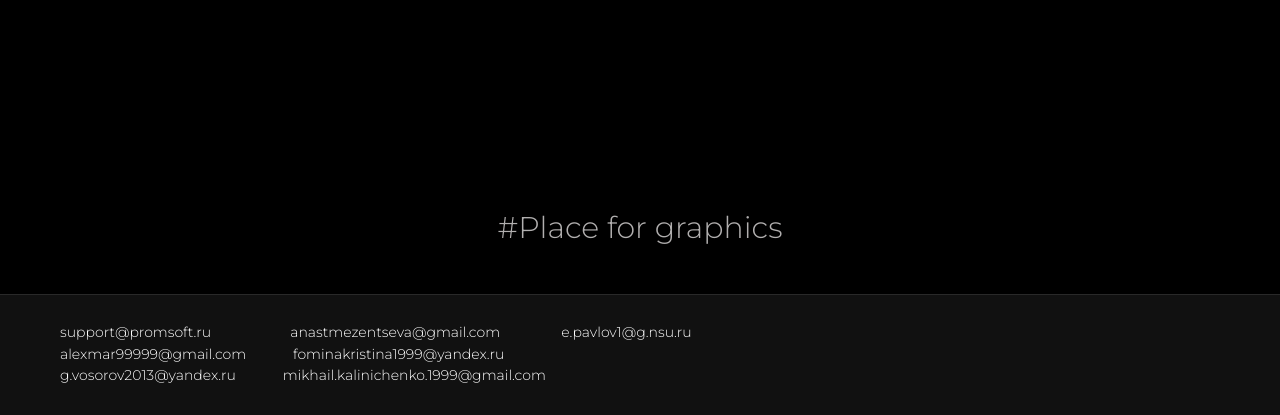
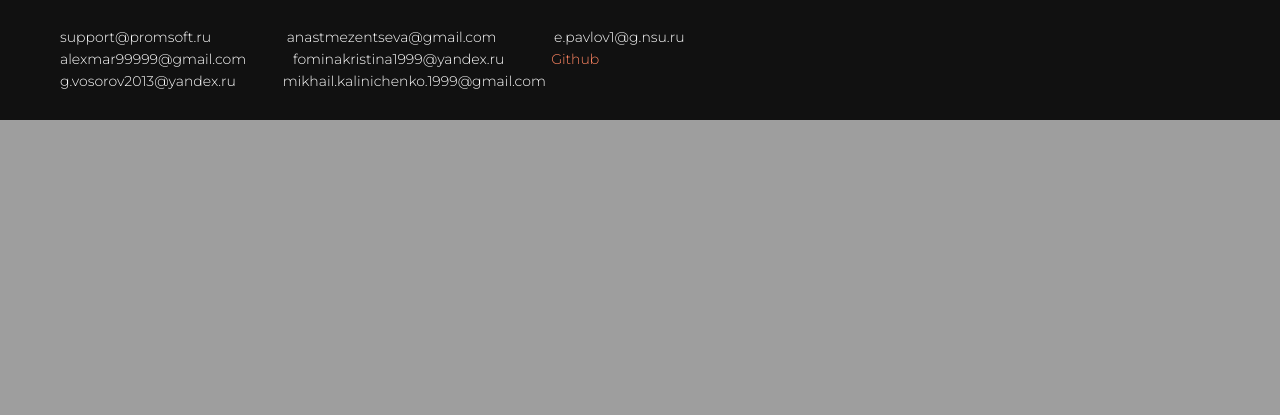
Before and after one commit to comptech-winter-school/coup-prediction, a Django app: template CoupPrediction/CoupPredictionApp/templates/CoupPredictionApp/main.html in a window 1280 px wide. Shown: the part 1166-1581 px from the top of the page. After the commit the page ends 1286 px from the top, so only its background shows below. Run offline with Django 3.2, Linux system fonts and the light colour scheme; the template is opened without the code that fills it, so the values that code supplies are empty.

Commit message:
place for graphics was deleted

```diff
--- a/CoupPrediction/CoupPredictionApp/templates/CoupPredictionApp/Review.html
+++ b/CoupPrediction/CoupPredictionApp/templates/CoupPredictionApp/Review.html
@@ -113,7 +113,7 @@
                             <div class="t345-text__wrapper">
                                 <div class="t345-text t-descr t-descr_xxs" style="color:#ffffff;">
                                     <strong>﻿</strong><span style="color: rgb(252, 249, 249);">support@promsoft.ru&nbsp;&nbsp;&nbsp;&nbsp;&nbsp;&nbsp;&nbsp;&nbsp;&nbsp;&nbsp;&nbsp;&nbsp;&nbsp;anastmezentseva@gmail.com&nbsp;&nbsp;&nbsp;&nbsp;&nbsp;&nbsp;&nbsp;&nbsp;&nbsp;e.pavlov1@g.nsu.ru</span><br><span
-                                        style="color: rgb(252, 249, 249);">alexmar99999@gmail.com&nbsp;&nbsp;&nbsp;&nbsp;&nbsp;&nbsp;&nbsp;fominakristina1999@yandex.ru</span><br><span
+                                        style="color: rgb(252, 249, 249);">alexmar99999@gmail.com&nbsp;&nbsp;&nbsp;&nbsp;&nbsp;&nbsp;&nbsp;fominakristina1999@yandex.ru&nbsp;&nbsp;&nbsp;&nbsp;&nbsp;&nbsp;&nbsp;&nbsp;&nbsp; <a href="https://github.com/comptech-winter-school/coup-prediction">Github</a></span><br><span
                                         style="color: rgb(252, 249, 249);">g.vosorov2013@yandex.ru&nbsp;&nbsp;&nbsp;&nbsp;&nbsp;&nbsp;&nbsp;mikhail.kalinichenko.1999@gmail.com</span>
                                 </div>
                             </div>
--- a/CoupPrediction/CoupPredictionApp/templates/CoupPredictionApp/index.html
+++ /dev/null
@@ -1,3 +0,0 @@
-{% autoescape off %}
-    {{ plot_div }}
-{% endautoescape %}
--- a/CoupPrediction/CoupPredictionApp/templates/CoupPredictionApp/main.html
+++ b/CoupPrediction/CoupPredictionApp/templates/CoupPredictionApp/main.html
@@ -129,19 +129,7 @@
             </div>
         </div>
     </div>
-    <div id="rec276544754" class="r t-rec t-rec_pt_210 t-rec_pb_45"
-         style="padding-top:210px;padding-bottom:45px;background-color:#000000; " data-record-type="127"
-         data-bg-color="#000000" data-animationappear="off"><!-- T119 -->
-        <div class="t119">
-            <div class="t-container ">
-                <div class="t-col t-col_8 t-prefix_2">
-                    <div class="t119__preface t-descr" style="opacity:0.70;" field="text"><p
-                            style="text-align: center;"><span
-                            style="color: rgb(252, 249, 249);">#Place for graphics</span></p></div>
-                </div>
-            </div>
-        </div>
-    </div>
+
     <div id="rec276539947" class="r t-rec" style="background-color:#111111; " data-animationappear="off"
          data-record-type="345" data-bg-color="#111111"><!-- T345 -->
         <div class="t345" id="footer_276539947">
@@ -150,11 +138,10 @@
                     <div class="t345-col t-col t-col_12">
                         <div class="t345-content">
                             <div class="t345-text__wrapper">
-                                <div class="t345-text t-descr t-descr_xxs" style="color:#ffffff;">support@promsoft.ru&nbsp;
-                                    &nbsp; &nbsp; &nbsp; &nbsp; &nbsp; &nbsp; &nbsp; &nbsp; &nbsp;&nbsp;&nbsp;&nbsp;anastmezentseva@gmail.com&nbsp;
-                                    &nbsp; &nbsp; &nbsp; &nbsp; &nbsp; &nbsp; &nbsp; &nbsp;e.pavlov1@g.nsu.ru<br>alexmar99999@gmail.com&nbsp;
-                                    &nbsp; &nbsp; &nbsp; &nbsp; &nbsp; &nbsp;fominakristina1999@yandex.ru<br>g.vosorov2013@yandex.ru&nbsp;
-                                    &nbsp; &nbsp; &nbsp; &nbsp; &nbsp; &nbsp;mikhail.kalinichenko.1999@gmail.com
+                                <div class="t345-text t-descr t-descr_xxs" style="color:#ffffff;">
+                                    support@promsoft.ru&nbsp;&nbsp; &nbsp; &nbsp; &nbsp; &nbsp; &nbsp; &nbsp; &nbsp; &nbsp;&nbsp;&nbsp;&nbsp;anastmezentseva@gmail.com&nbsp;&nbsp; &nbsp; &nbsp; &nbsp; &nbsp; &nbsp; &nbsp; &nbsp;e.pavlov1@g.nsu.ru<br>
+                                    alexmar99999@gmail.com&nbsp; &nbsp; &nbsp; &nbsp; &nbsp; &nbsp; &nbsp;fominakristina1999@yandex.ru&nbsp; &nbsp; &nbsp; &nbsp; &nbsp; &nbsp; &nbsp;<a href="https://github.com/comptech-winter-school/coup-prediction">Github</a> <br>
+                                    g.vosorov2013@yandex.ru&nbsp; &nbsp; &nbsp; &nbsp; &nbsp; &nbsp; &nbsp;mikhail.kalinichenko.1999@gmail.com
                                 </div>
                             </div>
                             <div class="t345-socials"></div>
```
